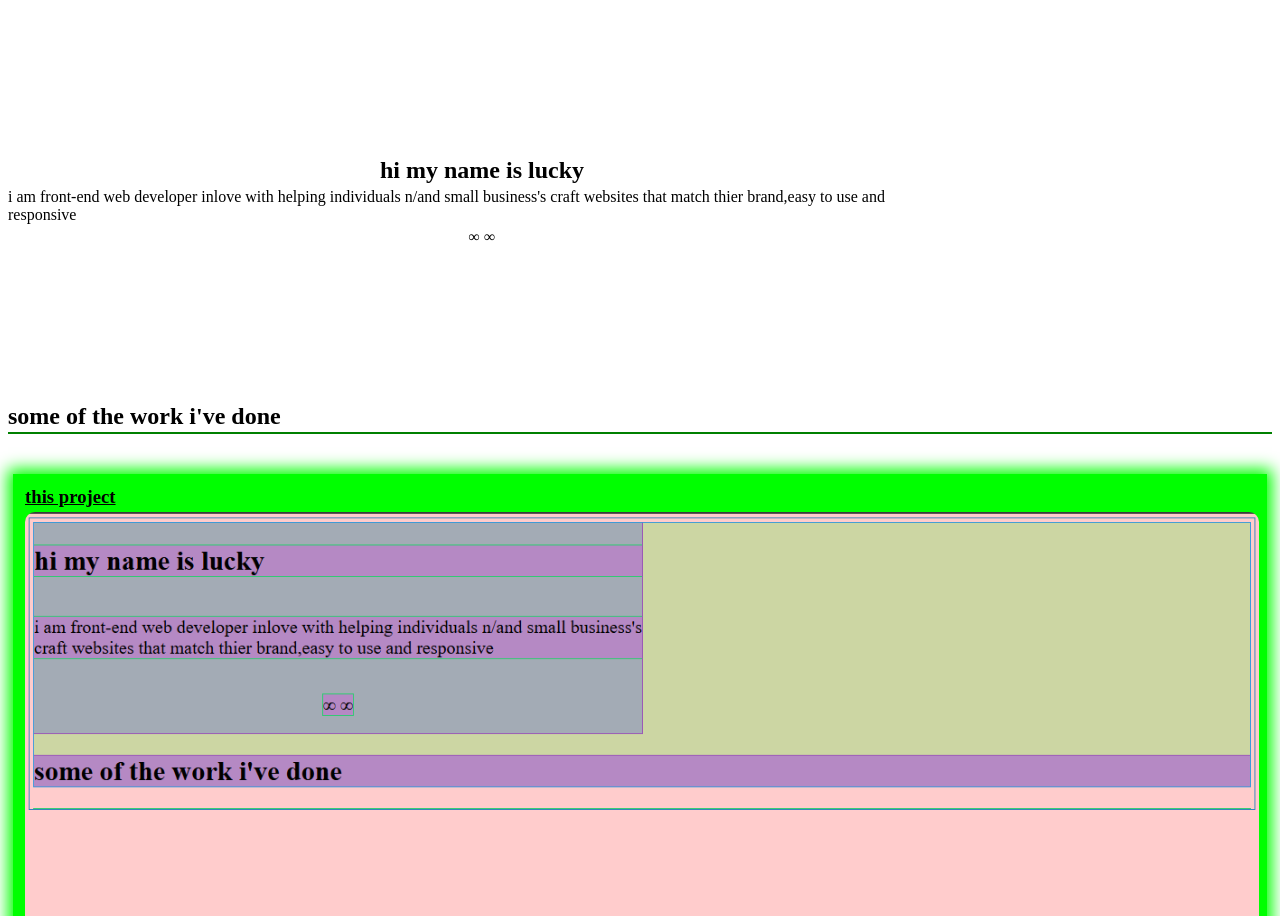
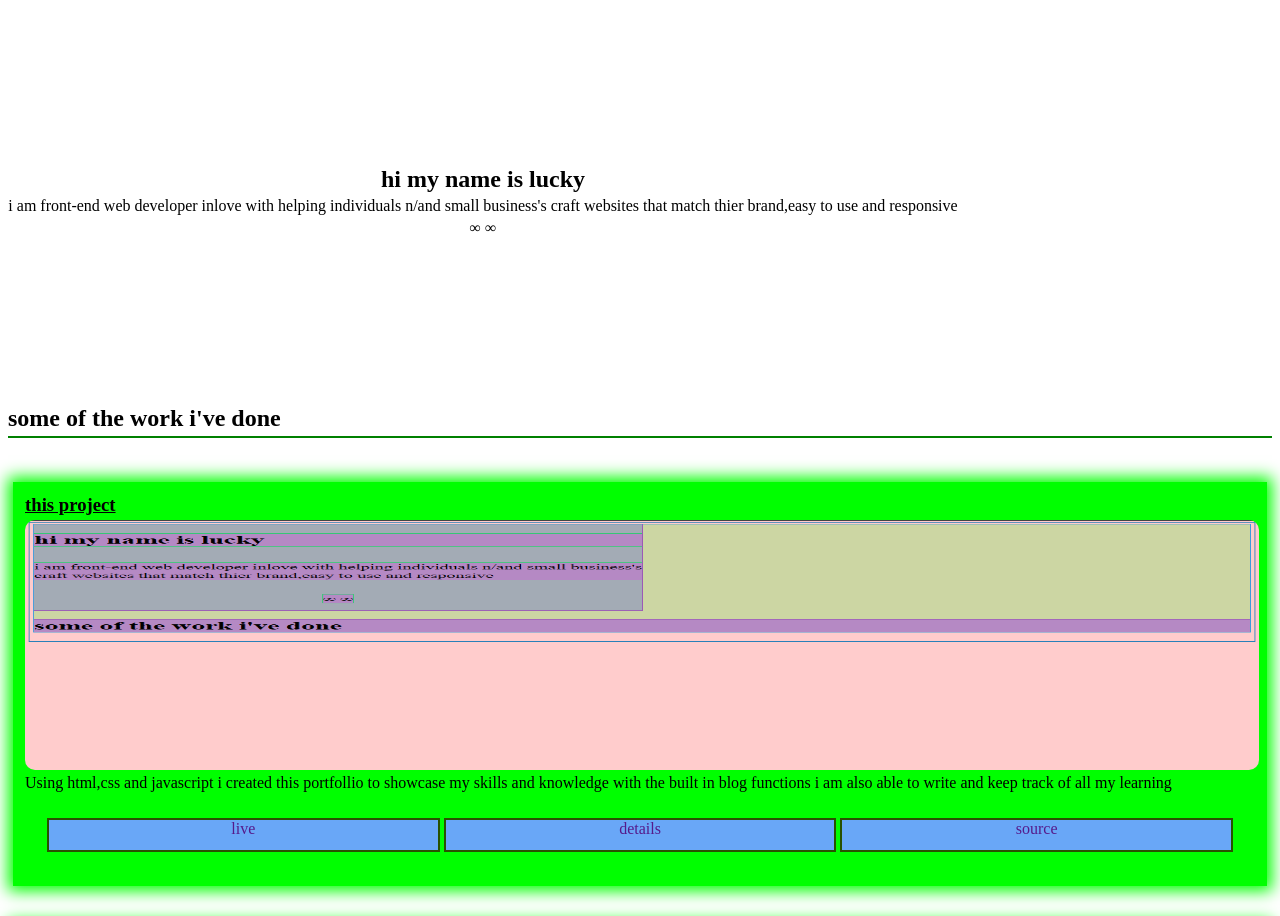
Before and after one commit to Luckyscode/lucky.github.io, a plain HTML site: page index.html in a window 1280 px wide. Shown: the part 36-952 px from the top of the page. Drawn offline with Linux system fonts and the light colour scheme.

Commit message:
fix .projectcard layout

```diff
--- a/public/style.css
+++ b/public/style.css
@@ -6,7 +6,6 @@
 .navbar{
     display: flex;
     justify-content: space-between;
-    list-style:none
    }
 /*==================================
 -----------hero section-------------
@@ -17,7 +16,7 @@
      flex-direction: column;
      justify-content: center;
      align-items: center;
-     margin-right: 25%;
+     width:75%;
      height:400px;
     }
 
@@ -32,7 +31,10 @@
         projects section
 ==================================== */
 
-
+ #projects{
+    display: flex;
+    flex-direction: column;
+ }
  .projectcard{
     display: flex;
     flex-direction: column;
@@ -51,7 +53,7 @@
 img {
     border-radius: 10px;
     width:100%;
-    height: max-height;
+    height:250px;
 }
 
 .projectlinks{
```
